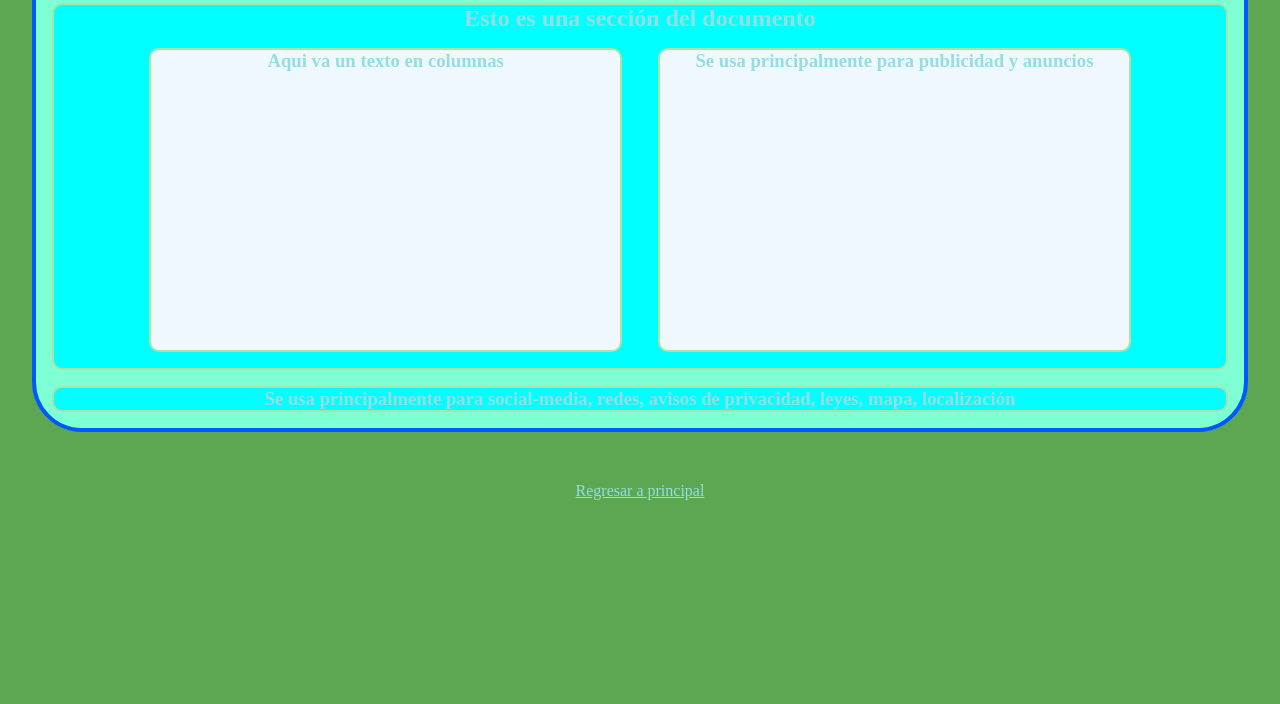
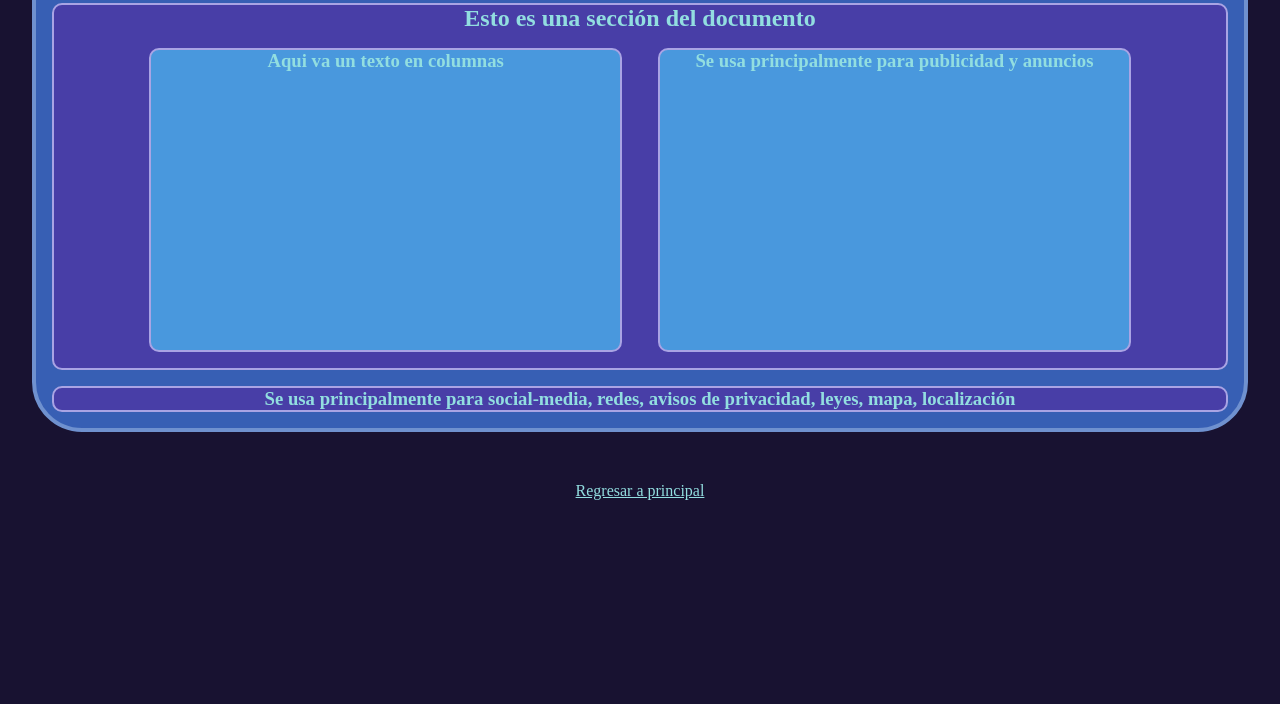
Before and after one commit to Denisexrdz/4IV7_PSW_CruzRodriguezDenise, a plain HTML site: page 02HTML/index.html in a window 1280 px wide. Shown: the part 96-800 px from the top of the page. Drawn offline with Linux system fonts and the light colour scheme.

Commit message:
personalizar

```diff
--- a/02HTML/css/style.css
+++ b/02HTML/css/style.css
@@ -6,18 +6,18 @@
 
 }
 html, body{
-    background-color: #5da753;
+    background-color: #181231;
 }
 .main-container{
-    border: 4px solid rgb(0, 89, 255);
+    border: 4px solid rgb(111, 145, 207);
     border-radius: 50px;
     margin: 2rem;
-    background-color: aquamarine;
+    background-color: rgb(55, 95, 180);
 
 }
 
 nav, section, footer, aside, article{
-    border: 2px solid #ace2a5;
+    border: 2px solid #a9a4e4;
     margin: 1rem;
     border-radius: 10px;
     padding 1rem;
@@ -27,10 +27,10 @@ article, aside{
     width: 40%;
     display: inline-block;
     height: 300px;
-    background-color: aliceblue;
+    background-color: rgb(73, 152, 221);
 }
 
 nav, footer, section{
-    background-color: cyan;
+    background-color: rgb(72, 62, 167);
 
 }
```
Also changed, not shown: index.html (+10 -2 lines), imagen/grid.png (added), imagen/grid2.png (added), imagen/tron.png (added).
